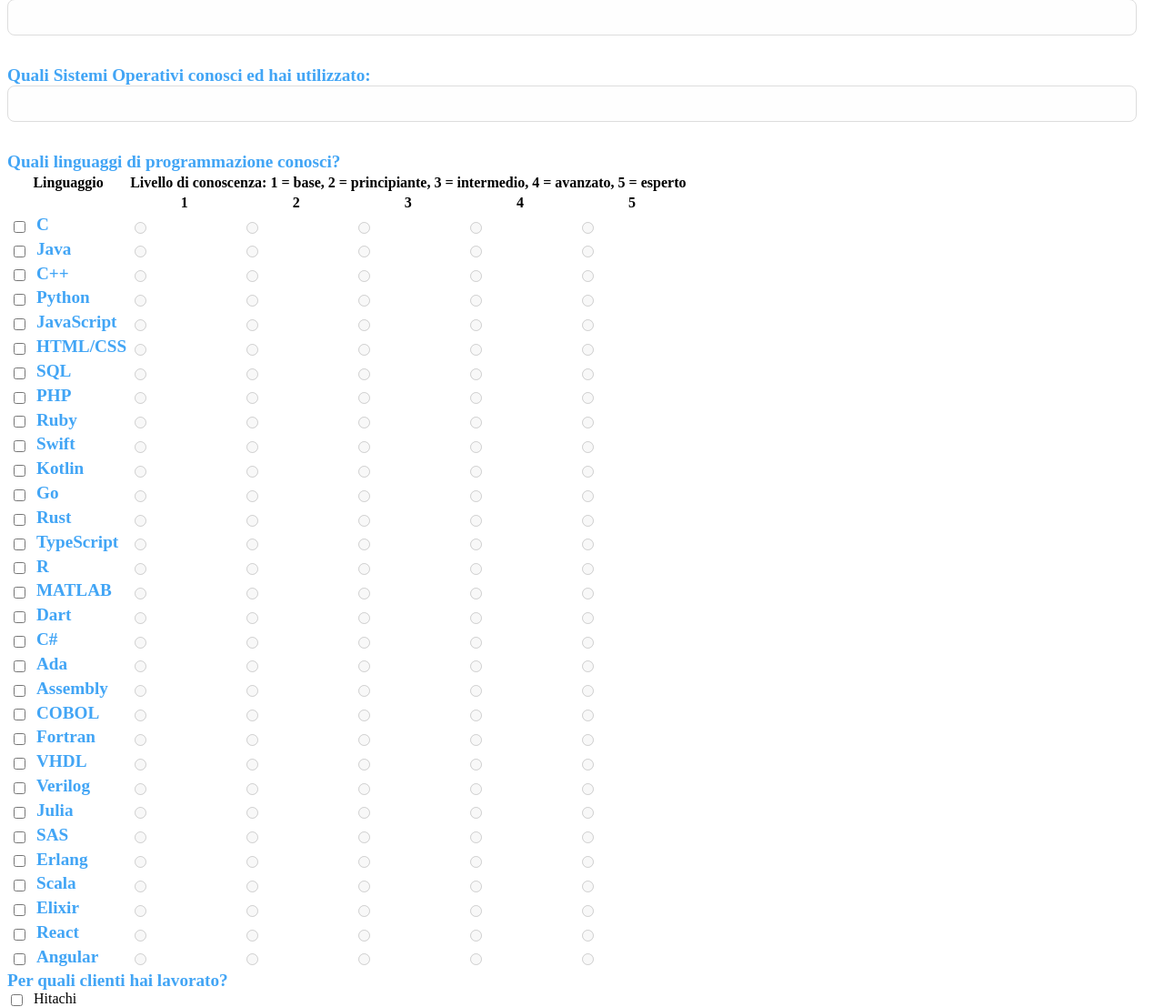
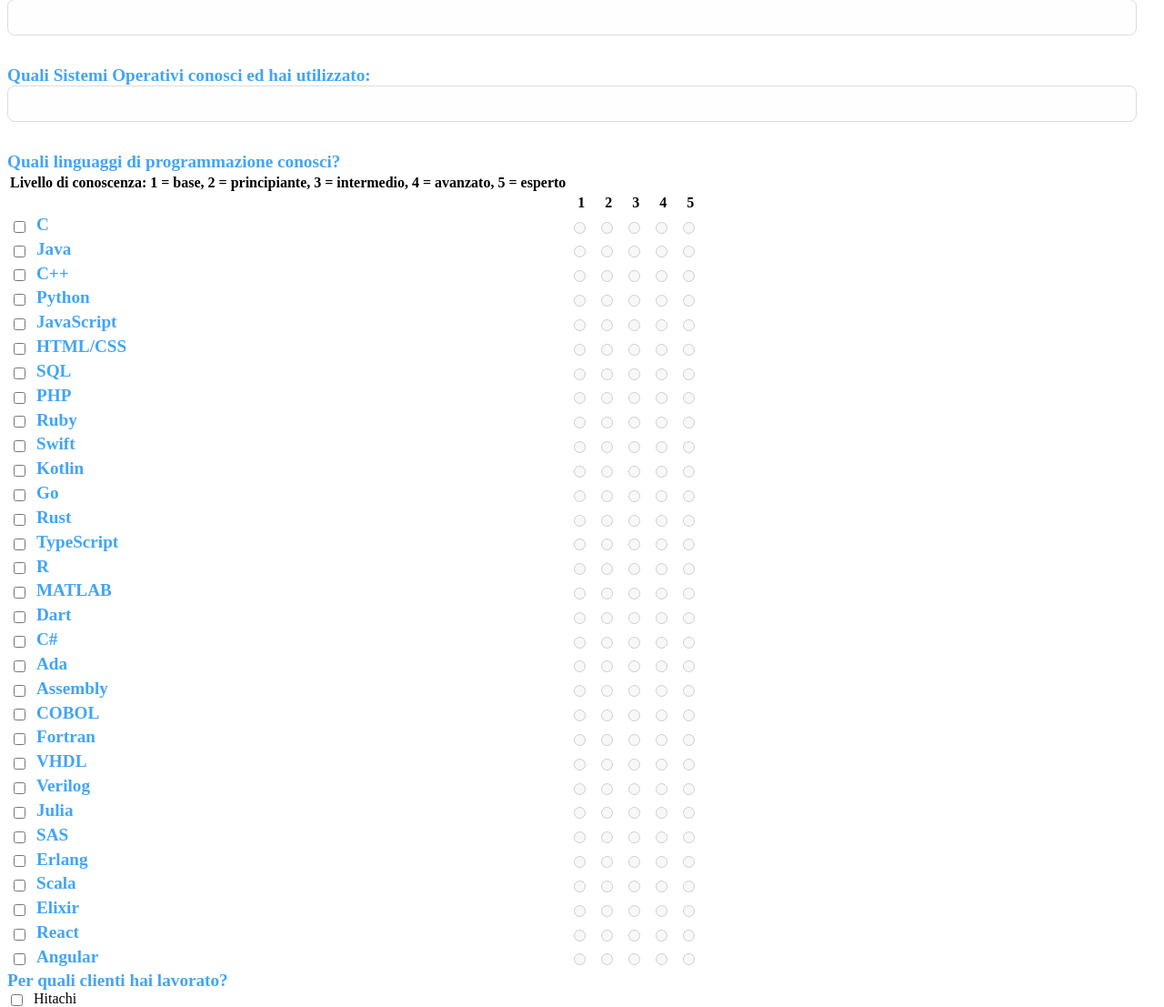
Before and after one commit to 3245f/FormRailwayAlten, a Flask app: page / in a window 1280 px wide. Shown: the part 618-1725 px from the top of the page at 91% size. Run offline with Flask 3, Linux system fonts and the light colour scheme.

Commit message:
Update form.html

```diff
--- a/templates/form.html
+++ b/templates/form.html
@@ -847,10 +847,11 @@
     <table class="confidence-table">
         <thead>
             <tr>
-                <th class="language-col">Linguaggio</th>
-                <th colspan="5" style="text-align: center;">
+                <!--th class="language-col">Linguaggio</th-->
+                <!--th colspan="5" style="text-align: center;">
                 Livello di conoscenza: 1 = base, 2 = principiante, 3 = intermedio, 4 = avanzato, 5 = esperto
-            </th>
+            </th-->
+                <th class="language-col">Livello di conoscenza: 1 = base, 2 = principiante, 3 = intermedio, 4 = avanzato, 5 = esperto</th>
             </tr>
             <tr class="confidence-levels-row">
                 <th></th> <th>1<br></th>
```
